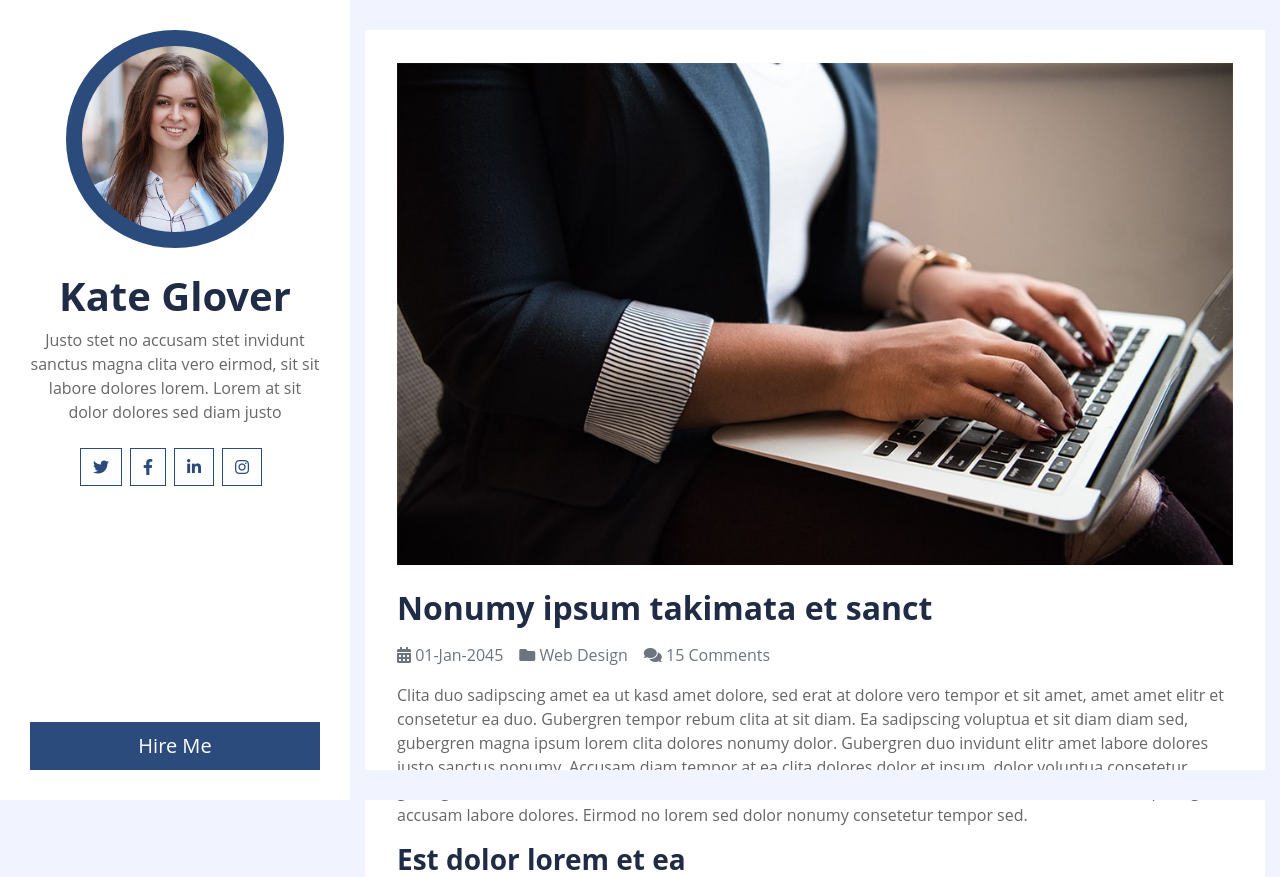
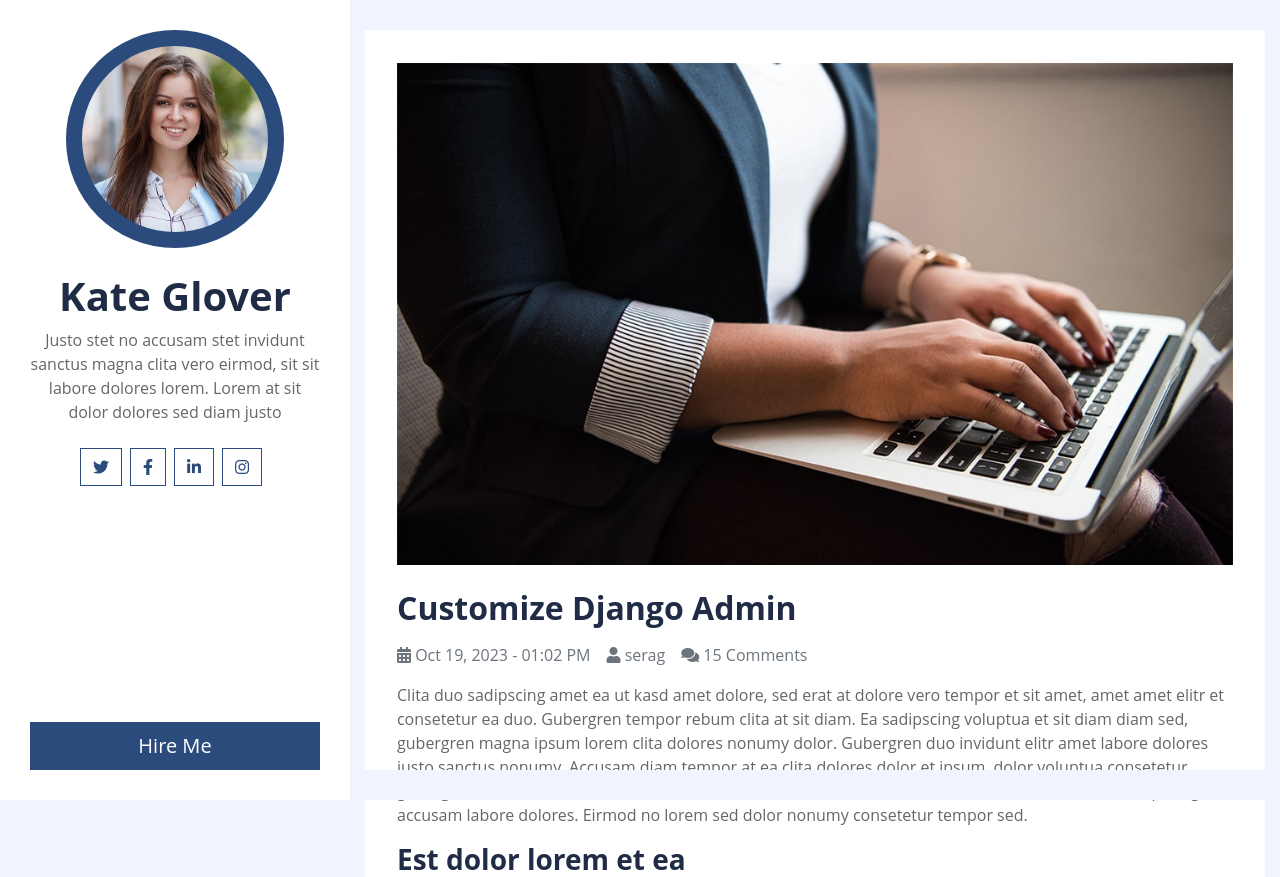
Before and after one commit to ahmedsserag/xBlog, a Django app: template blogApp/templates/single.html in a window 1280 px wide. Shown: the top 877 px of the page. Run offline with Django 4.2, Linux system fonts and the light colour scheme; the template is opened without the code that fills it: values that come from a table or form of the project are taken from there, others are empty; data comes from the database, SQL or seed files in the repository; some libraries are stand-ins or nearby versions.

Commit message:
Link posts urls with their slugs

```diff
--- a/blogApp/templates/home.html
+++ b/blogApp/templates/home.html
@@ -11,12 +11,12 @@
                         <div class="col-md-7">
                             <h3 class="mt-md-4 px-md-3 mb-2 py-2 bg-white font-weight-bold">{{ post.title }}</h3>
                             <div class="d-flex mb-3">
-                                <small class="mr-2 text-muted"><i class="fa fa-calendar-alt"></i> {{ post.publish }}</small>
+                                <small class="mr-2 text-muted"><i class="fa fa-calendar-alt"></i> {{ post.publish|date:"M d, Y" }}</small>
                                 <small class="mr-2 text-muted"><i class="fa fa-user"></i> {{ post.author }}</small>
                                 <small class="mr-2 text-muted"><i class="fa fa-comments"></i> 15 Comments</small>
                             </div>
-                            <p>Lorem ipsum dolor sit amet, consectetur adipiscing elit. Sed eu suscipit orci velit id libero</p>
-                            <a class="btn btn-link p-0" href="{% url "blog:single-post" post.id %}">Read More <i class="fa fa-angle-right"></i></a>
+                            <p>{{ post.body|truncatewords:38|linebreaks }}</p>
+                            <a class="btn btn-link p-0" href="{% url "blog:single-post" post.slug %}">Read More <i class="fa fa-angle-right"></i></a>
                         </div>
                     </div>
                     {% endfor %}
--- a/blogApp/templates/single.html
+++ b/blogApp/templates/single.html
@@ -7,10 +7,10 @@
                     <div class="row px-4">
                         <div class="col-12">
                             <img class="img-fluid mb-4" src="{% static "img/detail.jpg" %}" alt="Image">
-                            <h2 class="mb-3 font-weight-bold">Nonumy ipsum takimata et sanct</h2>
+                            <h2 class="mb-3 font-weight-bold">{{ post.title }}</h2>
                             <div class="d-flex">
-                                <p class="mr-3 text-muted"><i class="fa fa-calendar-alt"></i> 01-Jan-2045</p>
-                                <p class="mr-3 text-muted"><i class="fa fa-folder"></i> Web Design</p>
+                                <p class="mr-3 text-muted"><i class="fa fa-calendar-alt"></i> {{ post.publish|date:"M d, Y" }} - {{ post.publish|time:"h:i A" }}</p>
+                                <p class="mr-3 text-muted"><i class="fa fa-user"></i> {{ post.author }}</p>
                                 <p class="mr-3 text-muted"><i class="fa fa-comments"></i> 15 Comments</p>
                             </div>
                             <p>Clita duo sadipscing amet ea ut kasd amet dolore, sed erat at dolore vero tempor et sit amet, amet amet elitr et consetetur ea duo. Gubergren tempor rebum clita at sit diam. Ea sadipscing voluptua et sit diam diam sed, gubergren magna ipsum lorem clita dolores nonumy dolor. Gubergren duo invidunt elitr amet labore dolores justo sanctus nonumy. Accusam diam tempor at ea clita dolores dolor et ipsum, dolor voluptua consetetur gubergren sit, no consetetur kasd vero invidunt clita dolore elitr eos, accusam amet et labore sed sadipscing accusam labore dolores. Eirmod no lorem sed dolor nonumy consetetur tempor sed.</p>
--- a/blogApp/urls.py
+++ b/blogApp/urls.py
@@ -20,7 +20,7 @@ from blogApp import views
 app_name = 'blog'
 urlpatterns = [
     path('', views.home, name='home'),
-    path('blog/<int:id>/', views.single, name='single-post'),
+    path('blog/<str:slug>/', views.single, name='single-post'),
     path('about/', views.about, name='about'),
     path('contact-us/', views.contact, name='contact-us'),
 ]
--- a/blogApp/views.py
+++ b/blogApp/views.py
@@ -8,9 +8,9 @@ def home(request):
     return render(request, 'home.html', {'posts': posts})
 
 # Single Post Views
-def single(request, id):
+def single(request, slug):
     try:
-        post = Post.objects.get(id=id, status='Published')
+        post = Post.objects.get(slug=slug, status='Published')
     except Post.DoesNotExist:
         raise Http404("Post Not Found :/")
 
```
